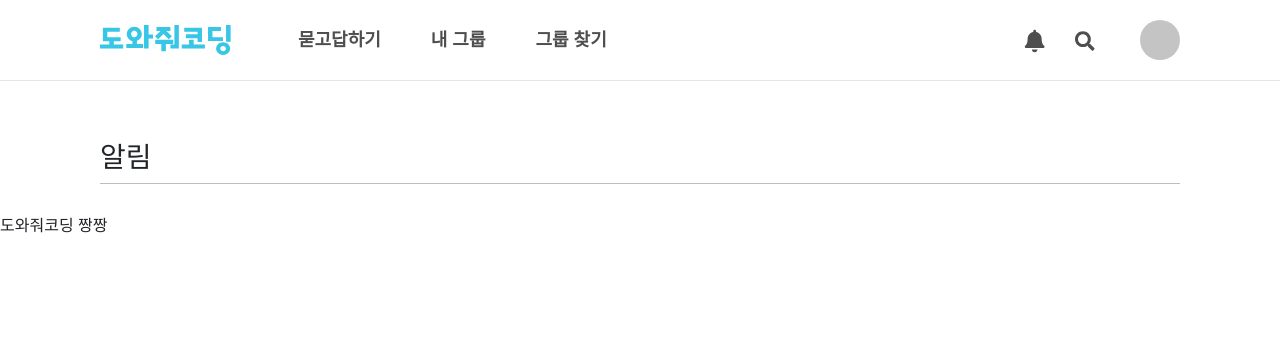
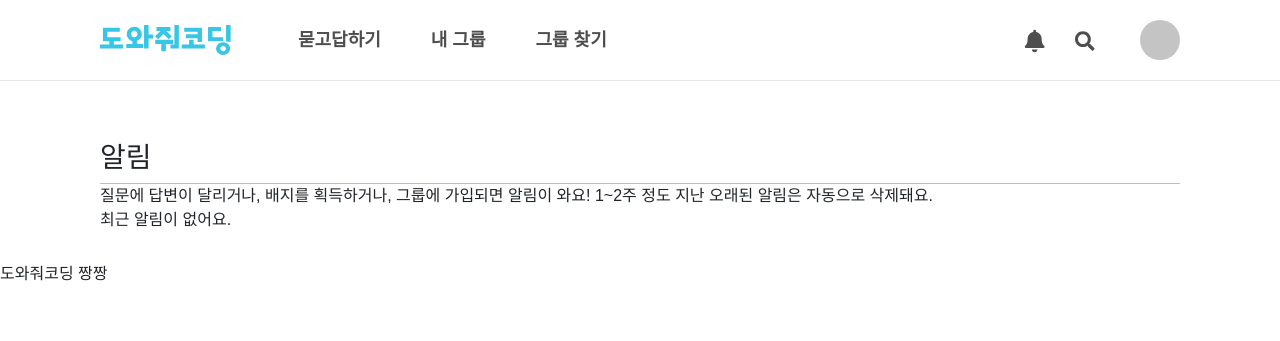
Before and after one commit to hongsy0113/Piro16_Help_Coding, a Django app: page /mypage/alert/ in a window 1280 px wide. Shown: the top 341 px of the page. Run offline with Django 4.2, Linux system fonts and the light colour scheme; the visitor is signed in with stand-in values (Sample User, id 1); parts of the project's set-up code (start-up, migrations or seed data) failed here and were passed over; some libraries are stand-ins or nearby versions.

Commit message:
[FEAT] user descriptions

```diff
--- a/static/css/mypage_list.css
+++ b/static/css/mypage_list.css
@@ -1,4 +1,5 @@
-.alert__title, .point__title {
+.alert__title,
+.point__title {
   width: 100%;
   display: flex;
   justify-content: space-between;
@@ -6,13 +7,15 @@
   border-bottom: 1px solid #bdbdbd;
 }
 
-.alert__title >div, .point__title >div {
+.alert__title > div,
+.point__title > div {
   display: flex;
   gap: 10px;
   align-items: center;
 }
 
-.alert__title, .point__title h3 {
+.alert__title,
+.point__title h3 {
   font-size: 24px;
   line-height: 100%;
   font-weight: bold;
@@ -33,7 +36,8 @@
   display: none;
 }
 
-#check-all-alert-button, .alert__container > button {
+#check-all-alert-button,
+.alert__container > button {
   height: 29px;
   border-radius: 15px;
   border: 1px solid #37c6e5;
@@ -49,7 +53,8 @@
   margin-right: 20px;
 }
 
-.alert__container, .point__container {
+.alert__container,
+.point__container {
   width: 100%;
   height: 80px;
   display: flex;
@@ -58,23 +63,24 @@
   padding: 10px 20px;
   color: #828282;
   border-bottom: 1px solid #e5e5e5;
-    text-decoration: none ;
+  text-decoration: none;
   box-sizing: border-box;
   transition: 0.2s;
 }
 
-.alert__container:last-of-type, .point__container:last-of-type {
+.alert__container:last-of-type,
+.point__container:last-of-type {
   border-color: #bdbdbd;
 }
 
-
-.alert-left, .point-left {
+.alert-left,
+.point-left {
   display: flex;
   gap: 30px;
   align-items: center;
 }
 
-.alert__outer-container :hover{
+.alert__outer-container :hover {
   background-color: #f7f7f7;
 }
 
@@ -133,8 +139,6 @@
   width: 45px;
 }
 
-
-
 /* 페이지네이션 */
 
 .pagination-box {
@@ -151,7 +155,7 @@
 
 /* 현재 페이지가 아닐 경우 */
 .page-link {
-    border: 1px solid #37C6E6;
+  border: 1px solid #37c6e6;
   box-sizing: border-box;
   text-decoration: none;
   font-family: Noto Sans CJK KR;
@@ -159,7 +163,7 @@
   font-size: 18px;
   line-height: 150%;
   text-align: center;
-    color: #37C6E5;
+  color: #37c6e5;
   padding: 6px 14px;
   background-color: #ffffff;
   border-radius: 100%;
@@ -175,9 +179,9 @@
   font-size: 18px;
   line-height: 150%;
   text-align: center;
-    color: #FFFFFF;
+  color: #ffffff;
   padding: 6px 14px;
-    background-color: #37C6E5;
+  background-color: #37c6e5;
   border-radius: 100%;
   margin-right: 10px;
   box-sizing: border-box;
@@ -190,9 +194,9 @@
   font-size: 18px;
   line-height: 150%;
   text-align: center;
-    color: #FFFFFF;
+  color: #ffffff;
   padding: 6px 14px;
-    background-color: #37C6E5;
+  background-color: #37c6e5;
   border-radius: 100%;
   margin-right: 10px;
   box-sizing: border-box;
--- a/templates/user/mypage_alert.html
+++ b/templates/user/mypage_alert.html
@@ -22,6 +22,8 @@
     </div>
     {% endif %}
   </div>
+  <div class="data-description">질문에 답변이 달리거나, 배지를 획득하거나, 그룹에 가입되면 알림이 와요! 1~2주 정도 지난 오래된 알림은 자동으로 삭제돼요.</div>
+  {% if alerts %}
   {% for alert in alerts %}
   <div class="alert__outer-container">
     <a id="alert-{{ alert.id }}-hover" href="{{ alert.related_url }}" onclick="viewAlert({{ alert.id }})" class="alert__container{% if not alert.checked %} alert__container-unread{% endif %}">
@@ -42,7 +44,11 @@
     {% endif %}
 
   </div>
-    {% endfor %}
+  {% endfor %}
+  {% else %}
+  <div class="data-none">최근 알림이 없어요.</div>
+  {% endif %}
+
     <script>
         const requestViewAlert = new XMLHttpRequest();
 
@@ -126,7 +132,8 @@
                     const alertDot = document.querySelector(`#alert-${all_alert_id[index]}-dot`);
                     alertDot.className = 'alert__dot alert__dot-read';
                   } catch (e) {
-
+                    console.log(e);
+                    console.log(all_alert_id[index]);
                   }
               }
               const alertNumDisplay = document.querySelector(`#alert-count`);
--- a/templates/user/mypage_point.html
+++ b/templates/user/mypage_point.html
@@ -13,6 +13,7 @@
     <h3>{{user.points}}점의 포인트를 얻었어요.</h3>
     {% endif %}
   </div>
+  <div class="data-description">질문하고 답변을 작성하면 포인트가 쌓여요! 좋은 질문이나 답변을 작성해 좋아요를 받으면 더 많은 포인트를 받을 수 있답니다.  1~2주 정도 지난 오래된 기록은 자동으로 삭제돼요.</div>
   {% if points %}
   {% for point in points %}
   <div class="point__container">
@@ -26,7 +27,7 @@
   </div>
   {% endfor %}
   {% else %}
-  <p>- 아직 획득한 포인트가 없습니다.</p>
+  <div class="data-none">아직 획득한 포인트가 없어요.</div>
   {% endif %}
 
   {% if is_paginated %}
--- a/templates/user/mypage_reward.html
+++ b/templates/user/mypage_reward.html
@@ -7,8 +7,9 @@
 
 {% block content %}
 <div>
-  <h3>○ 나의 업적들 ( {{ user.email }} )</h3>
+  <h3>업적 (배지)</h3>
   <button class="btn btn-secondary"><a class="text-white" href="{% url 'user:mypage' %}" style="text-decoration: none">마이페이지로 돌아가기</a></button>
+  <div class="data-description">질문하고, 답하고, 그룹에서 열심히 활동하며 배지를 모아보세요! 대표 배지 설정 버튼을 눌러 나의 대표 배지를 고를 수 있답니다.</div>
   <div class="mypage__reward__container">
     <div>
       {% for reward in rewards %}
--- a/user/update.py
+++ b/user/update.py
@@ -181,10 +181,10 @@ def update_answer_reply_cancel(question, reply, replied_user):
 
 def update_group_create(group, created_user):
     if group.mode == 'PUBLIC':
-        Alert.objects.create(user=created_user, content="[{}] 그룹이 만들어졌어요. 가입 신청이 오면 대기자 명단 창에서 수락 또는 거절해주세요!".format(
+        Alert.objects.create(user=created_user, content="[{}] 그룹을 만들었어요. 가입 신청이 오면 대기자 명단 창에서 수락 또는 거절해주세요!".format(
             text_shorten(group.name)), alert_type="group_create", related_id=group.id, time=datetime.now())
     else:
-        Alert.objects.create(user=created_user, content="[{}] 그룹이 만들어졌어요. 초대 코드를 통해 친구를 초대해보세요!".format(
+        Alert.objects.create(user=created_user, content="[{}] 그룹을 만들었어요. 초대 코드를 통해 친구를 초대해보세요!".format(
             text_shorten(group.name)), alert_type="group_create", related_id=group.id, time=datetime.now())
     update_reward(created_user, 'total_group_created', len(
         Group.objects.filter(maker=created_user)))
@@ -251,7 +251,7 @@ def update_drop_group(group, dropped_user):
 
 def update_delete_group(group):
     for member in group.members.all():
-        Alert.objects.create(user=member, content="[{}] 그룹이 삭제되었어요.".format(
+        Alert.objects.create(user=member, content="[{}] 그룹을 삭제했어요.".format(
             text_shorten(group.name)), alert_type="group_delete", related_id=group.id, time=datetime.now())
 
 
```
Lines whose indentation alone changed are shown as unchanged.
